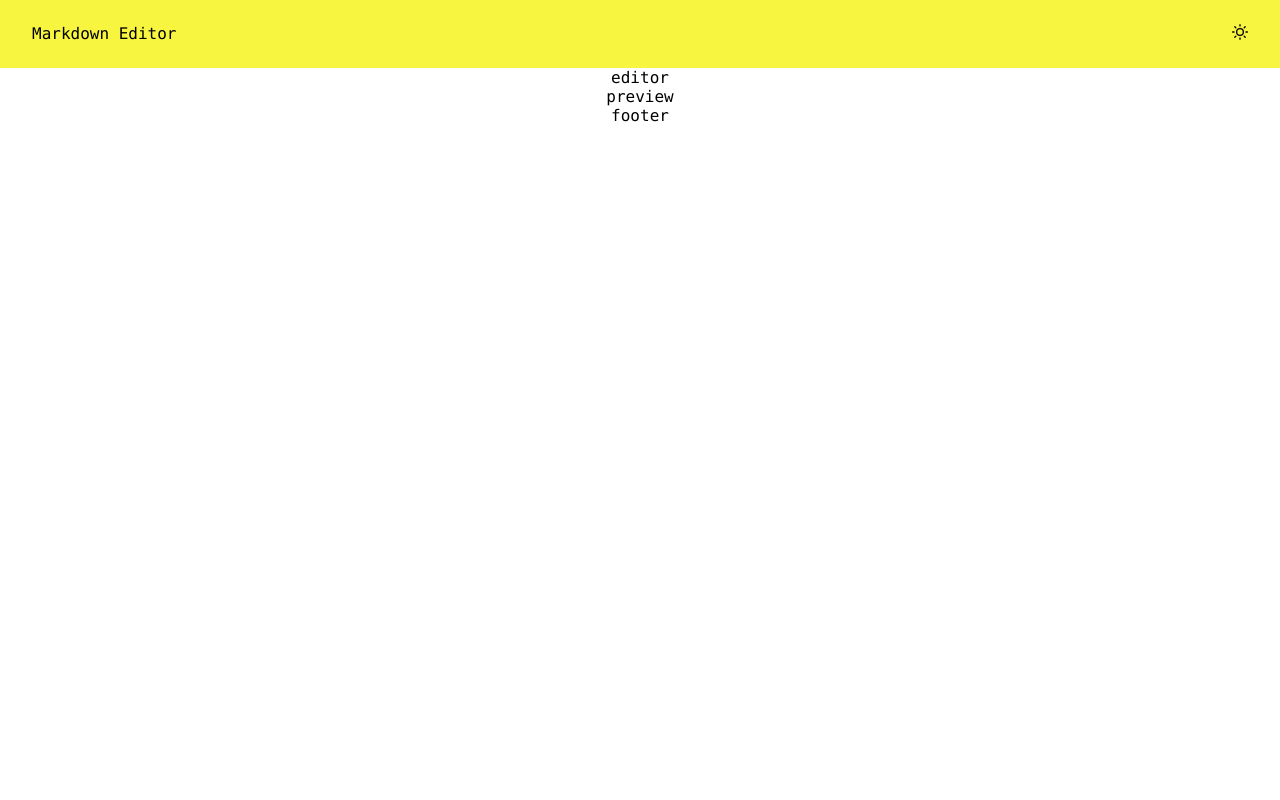
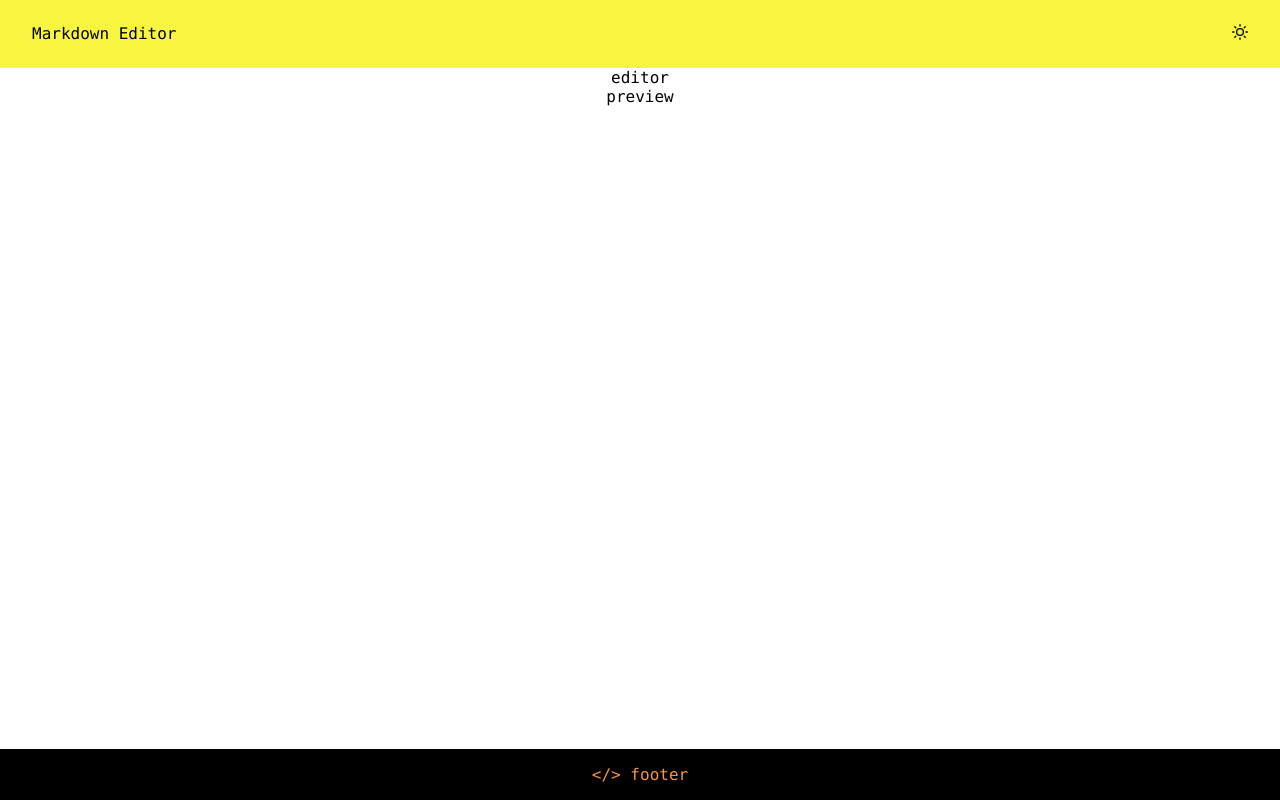
Before and after one commit to FakeStandard/react-markdown-editor, a React (Create React App) app: page / in a window 1280 px wide. Built offline with nearby package versions, Linux system fonts and the light colour scheme.

Commit message:
set the basic Footer.tsx

```diff
--- a/src/components/Footer.tsx
+++ b/src/components/Footer.tsx
@@ -4,7 +4,8 @@ import '../styles/footer.css'
 const Footer = () => {
     return (
         <footer className="footer">
-            footer
+            <span>{`</>`}</span>
+            <span> footer</span>
         </footer>
     )
 }
--- a/src/styles/footer.css
+++ b/src/styles/footer.css
@@ -1,2 +1,10 @@
 .footer {
+    padding: 16px 0px;
+    overflow: hidden;
+    position: absolute;
+    width: 100%;
+    text-align: center;
+    bottom: 0px;
+    color: #f89541;
+    background: #000;
 }
```
